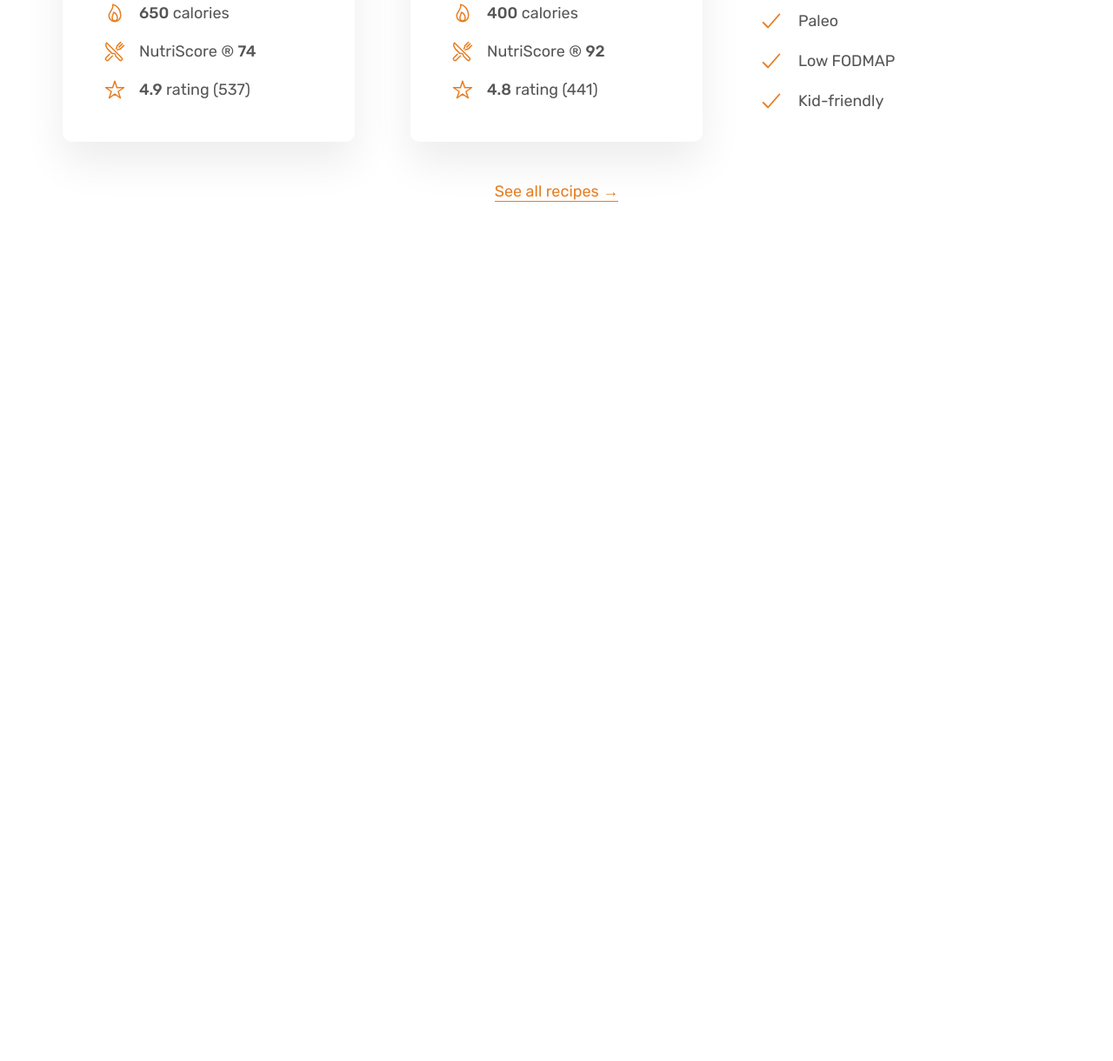
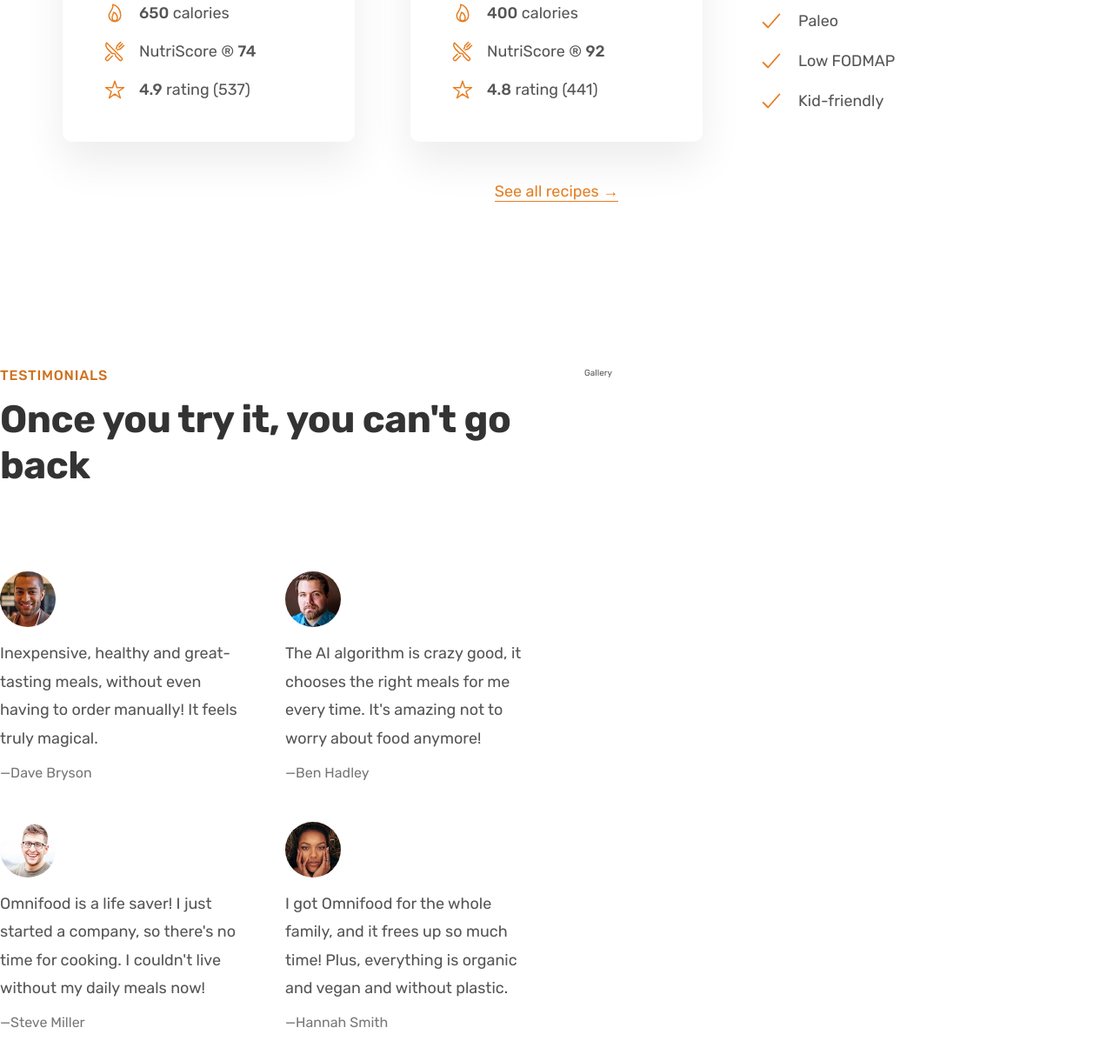
Before and after one commit to muzammil-gitdev/omnifoods, a plain HTML site: page index.html in a window 1280 px wide. Shown: the part 3305-4525 px from the top of the page at 87% size. Before the commit the page ends 3633 px from the top, so only its background shows below. Drawn offline with nearby package versions, Linux system fonts and the light colour scheme.

Commit message:
Added testimonial section

```diff
--- a/css/style.css
+++ b/css/style.css
@@ -295,3 +295,32 @@
     font-size: 3rem;
     color: #e67e22;
 }
+
+/*****************************/
+/*  TESTIMONIAL SECTION  */
+/*****************************/
+
+.section-testimonials{
+    padding: 9.6rem 0;
+}
+
+.testimonials{
+    display: grid;
+    grid-template-columns: repeat(2,1fr);
+    gap: 4.8rem;
+}
+
+.testimonial-img{
+    width: 6.4rem;
+    border-radius: 50%;
+    margin-bottom: 1.2rem;
+}
+.testimonial-text{
+    font-size: 1.8rem;
+    line-height: 1.8;
+    margin-bottom: 1.6rem;
+}
+.testimonial-name{
+    font-size: 1.6rem;
+    color: #777;
+}
--- a/index.html
+++ b/index.html
@@ -277,6 +277,73 @@
           <a href="" class="link">See all recipes &rarr;</a>
         </div>
       </section>
+
+      <!--
+      TESTIMONIAL SECTION
+      -->
+
+      <section class="section-testimonials grid grid--2-cols">
+        <div class="testimonials-container">
+          <span class="subheading">Testimonials</span>
+          <h2 class="heading-secondary">Once you try it, you can't go back</h2>
+
+          <div class="testimonials">
+            <!--  ======================= TESTIMONIAL 1    ========================== -->
+            <figure class="testimonial">
+              <img
+                class="testimonial-img"
+                src="img/customers/dave.jpg"
+                alt="Photo of Customer Dave Bryson"
+              />
+              <blockquote class="testimonial-text">
+                Inexpensive, healthy and great-tasting meals, without even
+                having to order manually! It feels truly magical.
+              </blockquote>
+              <p class="testimonial-name">&mdash;Dave Bryson</p>
+            </figure>
+            <!--  ======================= TESTIMONIAL 2    ========================== -->
+            <figure class="testimonial">
+              <img
+                class="testimonial-img"
+                src="img/customers/ben.jpg"
+                alt="Photo of Customer Dave Bryson"
+              />
+              <blockquote class="testimonial-text">
+                The AI algorithm is crazy good, it chooses the right meals for
+                me every time. It's amazing not to worry about food anymore!
+              </blockquote>
+              <p class="testimonial-name">&mdash;Ben Hadley</p>
+            </figure>
+            <!--  ======================= TESTIMONIAL 3    ========================== -->
+            <figure class="testimonial">
+              <img
+                class="testimonial-img"
+                src="img/customers/steve.jpg"
+                alt="Photo of Customer Dave Bryson"
+              />
+              <blockquote class="testimonial-text">
+                Omnifood is a life saver! I just started a company, so there's
+                no time for cooking. I couldn't live without my daily meals now!
+              </blockquote>
+              <p class="testimonial-name">&mdash;Steve Miller</p>
+            </figure>
+            <!--  ======================= TESTIMONIAL 4    ========================== -->
+            <figure class="testimonial">
+              <img
+                class="testimonial-img"
+                src="img/customers/hannah.jpg"
+                alt="Photo of Customer Dave Bryson"
+              />
+              <blockquote class="testimonial-text">
+                I got Omnifood for the whole family, and it frees up so much
+                time! Plus, everything is organic and vegan and without plastic.
+              </blockquote>
+              <p class="testimonial-name">&mdash;Hannah Smith</p>
+            </figure>
+          </div>
+        </div>
+        <div class="gallery">Gallery</div>
+      </section>
     </main>
   </body>
 </html>
```
